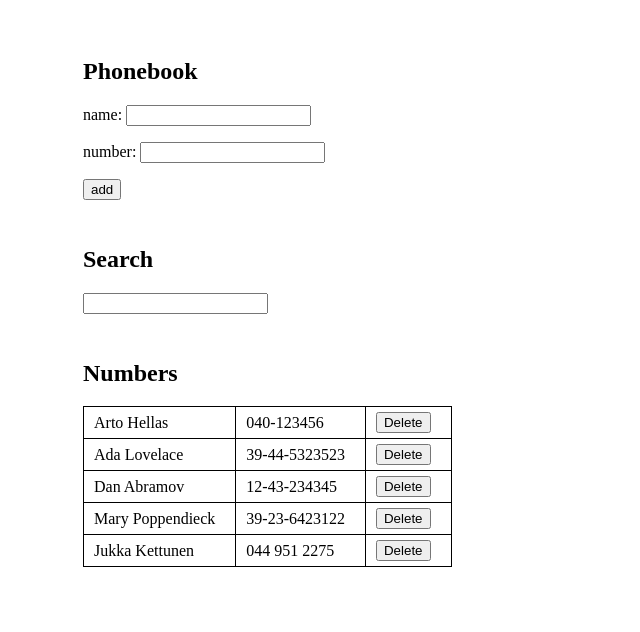
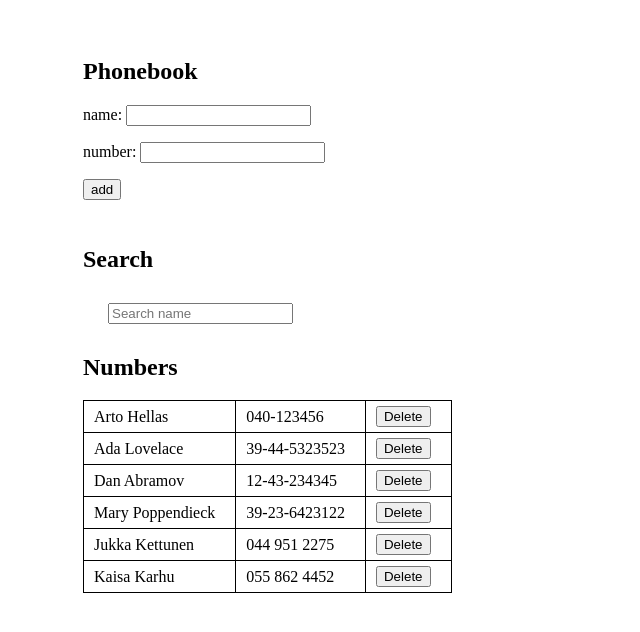
Before and after one commit to minnake/Full-Stack-Mooc, a React (Create React App) app in the folder osa02/puhelinluettelo/: page / in a window 1280 px wide. Shown: the top 632 px of the page, without its empty margins (0-640 px from the left). Built offline with nearby package versions, Linux system fonts and the light colour scheme; data requests are answered from the project's data file.

Commit message:
Hakukenttä

```diff
--- a/osa02/puhelinluettelo/db.json
+++ b/osa02/puhelinluettelo/db.json
@@ -25,6 +25,12 @@
       "id": "Jukka Kettunen",
       "number": "044 951 2275",
       "date": "2021-06-16T04:32:49.390Z"
+    },
+    {
+      "name": "Kaisa Karhu",
+      "id": "Kaisa Karhu",
+      "number": "055 862 4452",
+      "date": "2021-06-18T07:50:44.995Z"
     }
   ]
 }
--- a/osa02/puhelinluettelo/src/App.js
+++ b/osa02/puhelinluettelo/src/App.js
@@ -5,7 +5,6 @@ import personService from './services/phonebook'
 /*
 - Estä lisäämästä jo olemassa olevaa nimeä puhelinluetteloon+lisää mahdollisuus korvata
 vanha puhelinnumero uudella.
-- Hakukenttä.
 - Refaktoroi eriyttämällä komponentit (filtteröintilomake, uuden henkilön lisäävä lomake ja kaikki
   henkilöt renderöivä komponentti) .
 - Delete-nappula jokaisen nimen jälkeen.
@@ -16,6 +15,8 @@ const App = () => {
   const [persons, setPersons] = useState([])
   const [newName, setNewName] = useState('')
   const [newNumber, setNewNumber] = useState('')
+  const [search, setSearch] = useState("");
+  const [filteredPersons, setFilteredPersons] = useState([]);
 
   useEffect(() => {
     personService
@@ -23,7 +24,12 @@ const App = () => {
       .then(initialPersons => {
         setPersons(initialPersons)
       })
-  }, [])
+    setFilteredPersons(
+      persons.filter((person) =>
+        person.name.toLowerCase().includes(search.toLowerCase())
+      )
+    );
+  }, [search, persons]);
 
   const addPerson = (event) => {
     event.preventDefault()
@@ -41,6 +47,7 @@ const App = () => {
         setNewName('')
       })
   }
+
   const handlePersonChange = (event) => {
     setNewName(event.target.value)
   }
@@ -70,16 +77,18 @@ const App = () => {
       </div>
       <div>
         <h2>Search</h2>
-        <p>
-          <input />
-        </p>
-        <p>
-        </p>
+        <div>
+          <input
+            type="text"
+            placeholder="Search name"
+            onChange={(e) => setSearch(e.target.value)}
+          />
+        </div>
       </div>
       <div>
         <h2>Numbers</h2>
         <table>
-          <Phonebook persons={persons} />
+          <Phonebook filteredPersons={filteredPersons} />
         </table>
       </div>
     </div>
--- a/osa02/puhelinluettelo/src/components/Phonebook.js
+++ b/osa02/puhelinluettelo/src/components/Phonebook.js
@@ -1,10 +1,10 @@
 import React from 'react'
 
-const Phonebook = ({ persons }) => {
+const Phonebook = ({ filteredPersons }) => {
     // console.log(persons.map(item => item))
     return (
         <tbody>
-            {persons.map(({ id, name, number }) => {
+            {filteredPersons.map(({ id, name, number }) => {
                 return (
                     <tr key={id}>
                         <td>{name}</td>
```
